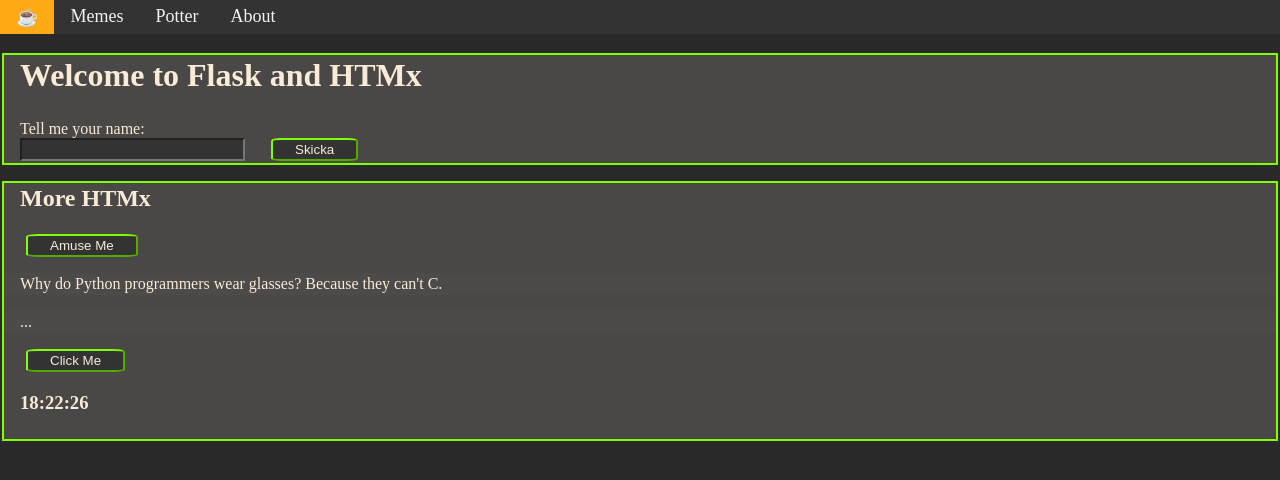
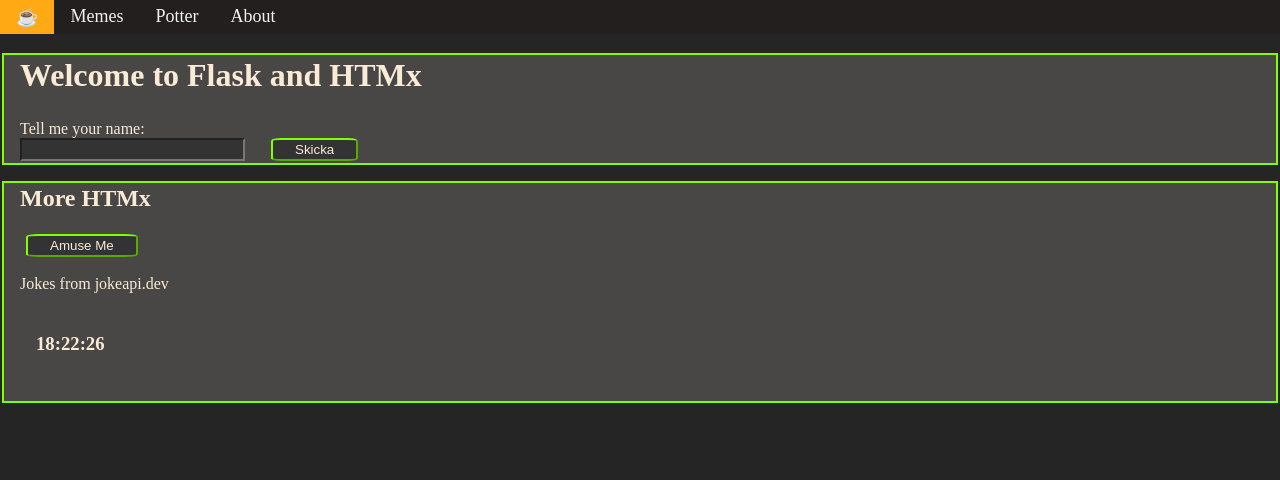
Before and after one commit to eklownr/PySite.API, a Flask app: page / in a window 1280 px wide. Shown: the top 480 px of the page. Run offline with Flask 3, Linux system fonts and the light colour scheme; some libraries are stand-ins or nearby versions.

Commit message:
cleaning up css

```diff
--- a/flask_app/routes.py
+++ b/flask_app/routes.py
@@ -96,7 +96,7 @@
 @app.route('/api/add_potters', methods=['POST'])
 def add_potters():
     name = request.form.get('name')
-    return f'<p>New name: {name}! </p>'
+    return f'<p class="block">New name: "{name}" to add to the Harry Potter character list! </p>'
 
 @app.route('/about')
 def about():
--- a/flask_app/static/css/pysite.css
+++ b/flask_app/static/css/pysite.css
@@ -14,9 +14,19 @@
     padding: 2px 16px;
 }
 
+a:hover {
+    background-color: #ffa914;
+    color: black;
+}
+
+a {
+    color: antiquewhite;
+}
+
+
 
 body {
-    background-color: rgb(42, 41, 41);
+    background-color: rgb(37, 37, 37);
     margin: 0px;
     color: antiquewhite;
     text-align: left;
@@ -24,12 +34,10 @@
 
 p {
     text-align: left;
-    background-color: rgba(83, 79, 79, 0.3);
     padding: 2px 16px;
 }
 
 form {
-    background-color: rgba(83, 79, 79), 0.6;
     padding: 2px 16px;
 }
 
--- a/flask_app/static/css/topNav.css
+++ b/flask_app/static/css/topNav.css
@@ -1,6 +1,6 @@
 /* Add a black background color to the top navigation */
 .topnav {
-    background-color: #333;
+    background-color: rgb(34, 31, 30);
     overflow: hidden;
     position: sticky;
     top: 0px;
--- a/flask_app/templates/home.html
+++ b/flask_app/templates/home.html
@@ -13,32 +13,18 @@
     <div class="block">
         <h2>More HTMx</h2>
         <div className='block'>
-
-                <script src="https://unpkg.com/htmx.org@1.7.0"></script>
             <button
             hx-get="https://v2.jokeapi.dev/joke/Any?format=txt&safe-mode"
             hx-target="#output2"
             >Amuse Me</button>
-                <p id="output2">Why do Python programmers wear glasses? Because they can't C.</p>
-
-                <div id="tell_time"> <p>...</p>
-                    <button
-                    hx-post="/info"
-                    hx-select="#tell_time"
-                    hx-swap="outerHTML">
-                    Click Me
-                    </button>
-                </div>
-                <div id='swaped'>
-                    <p>What time is it?</p>
-                </div>
-
+            <p id="output2">Jokes from jokeapi.dev</p>
         </div>
         <div hx-get="/info"
-                hx-trigger="every 1s"
+            hx-trigger="load delay: 500ms"
             hx-target="#swaped"
             >
         </div>
+        <div><p id="swaped">HTMx can you tell me what time is it?</p></div>
 
     </div>
 
```
Lines whose indentation alone changed are shown as unchanged.
